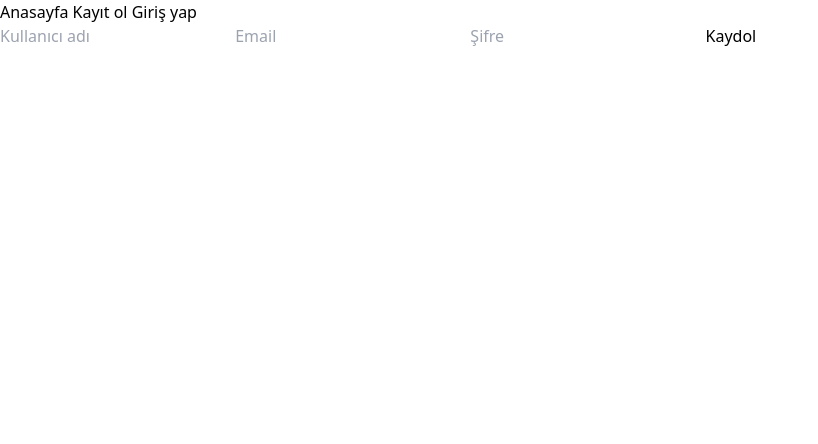
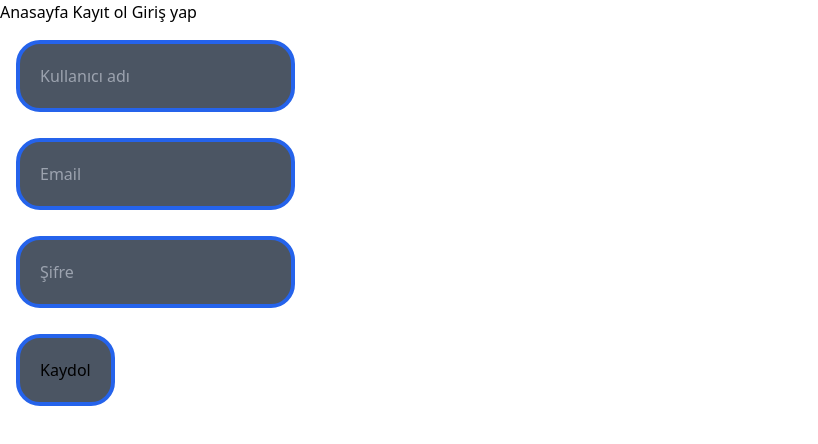
Before and after one commit to Hasan-Kilici/full-stack-survey-app, a Svelte app in the folder front-end/: page /register in a window 1280 px wide. Shown: the top 444 px of the page, without its empty margins (0-818 px from the left). Built offline with nearby package versions, Linux system fonts and the light colour scheme.

Commit message:
Update Register.svelte

```diff
--- a/front-end/src/pages/Register.svelte
+++ b/front-end/src/pages/Register.svelte
@@ -81,13 +81,18 @@
   </script>
   <main>
     {#if error}
-      <div id="error">{error}</div>
+      <div id="error" class="text-red-400 font-extrabold text-center">{error}</div>
     {/if}
 
-    <input type="text" id="username" placeholder="Kullanıcı adı" />
-    <input type="text" id="email" placeholder="Email" />
-    <input type="password" id="pass" placeholder="Şifre" />
-    <button on:click={Register}>Kaydol</button>
+    <div class="p-4 mb-1.5">
+     <input type="text" id="username" placeholder="Kullanıcı adı" class="py-5 px-5 rounded-3xl bg-gray-600 hover:outline-none border-4 border-blue-600" />
+     <div class="pt-4"></div>
+     <input type="text" id="email" placeholder="Email" class="py-5 px-5 rounded-3xl bg-gray-600 hover:outline-none border-4 border-blue-600"/>
+     <div class="pt-4"></div>
+     <input type="password" id="pass" placeholder="Şifre" class="py-5 px-5 rounded-3xl bg-gray-600 hover:outline-none border-4 border-blue-600"/>
+      <div class="pt-4"></div>
+    <button on:click={Register} class="py-5 px-5 rounded-3xl bg-gray-600 hover:outline-none border-4 border-blue-600">Kaydol</button>
+   </div>
   </main>
 
   <style>
```
